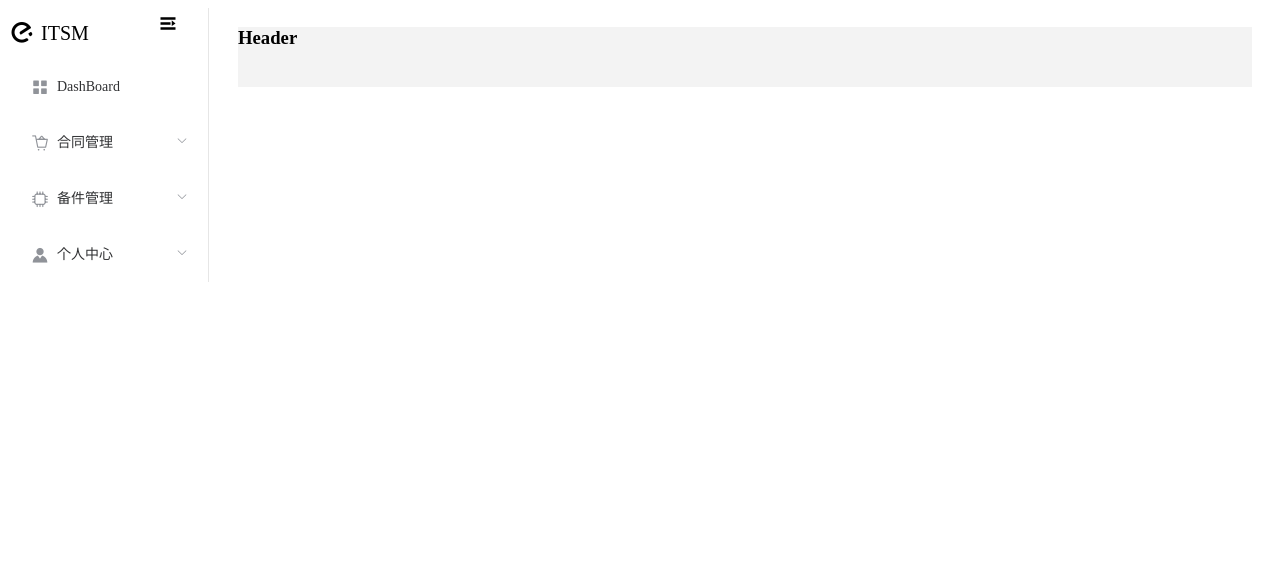
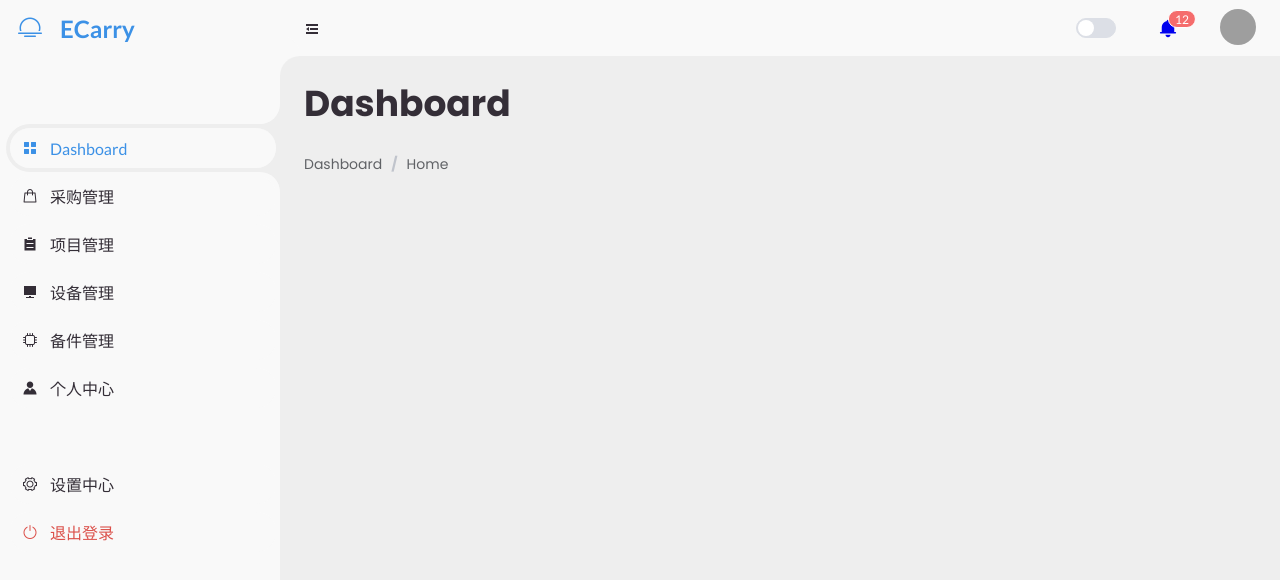
Before and after one commit to ECarry/itsm_admin, a Vue app in the folder frontend/: page / in a window 1280 px wide. Shown: the top 580 px of the page. Built offline with nearby package versions, Linux system fonts and the light colour scheme; grey boxes are pictures that could not be loaded.

Commit message:
rewrite layouts

```diff
--- a/frontend/src/layouts/components/Aside.vue
+++ b/frontend/src/layouts/components/Aside.vue
@@ -1,103 +1,97 @@
 <template>
-  <div class="aside-container">
-    <el-menu
-      default-active="1-4-1"
-      class="el-menu-vertical-demo"
-      :collapse="isCollapse"
-      router
-    >
-      <div class="logo-container">
-        <div class="logo">
-          <i class="el-icon-eleme"></i>
-          <div class="logo-name">ITSM</div>
-        </div>
-        <i id="btn" class="el-icon-s-unfold" @click="handleCollapse"></i>
-      </div>
-
-      <el-menu-item index="/">
-        <i class="el-icon-menu"></i>
-        <span slot="title">DashBoard</span>
-      </el-menu-item>
-
-      <el-submenu index="contract">
-        <template slot="title">
-          <i class="el-icon-shopping-cart-full"></i>
-          <span slot="title">合同管理</span>
-        </template>
-        <el-menu-item index="/contract">所有合同</el-menu-item>
-        <el-menu-item index="/server">维保设备</el-menu-item>
-      </el-submenu>
-
-      <el-submenu index="product">
-        <template slot="title">
-          <i class="el-icon-cpu"></i>
-          <span slot="title">备件管理</span>
-        </template>
-        <el-menu-item index="/product">型号管理</el-menu-item>
-        <el-menu-item index="/spare">所有备件</el-menu-item>
-      </el-submenu>
-
-      <el-submenu index="user">
-        <template slot="title">
-          <i class="el-icon-s-custom"></i>
-          <span slot="title">个人中心</span>
-        </template>
-        <el-menu-item index="/user">我的信息</el-menu-item>
-      </el-submenu>
-    </el-menu>
-  </div>
+ <div>
+   <!--   LOGO  -->
+   <div class="logo">
+     <a href="#">
+       <i class="el-icon-sunset"></i>
+       <span class="text">ECarry</span>
+     </a>
+   </div>
+   <div class="menu">
+     <!--   TOP MENU-->
+     <ul class="menu top">
+       <li @click="changeActive(1)" :class="{ active: isActive === 1 }">
+         <router-link to="/">
+           <a href="#">
+             <i class="el-icon-menu"></i>
+             <span>Dashboard</span>
+           </a>
+         </router-link>
+       </li>
+       <li @click="changeActive(2)" :class="{ active: isActive === 2 }">
+         <a href="#">
+           <i class="el-icon-goods"></i>
+           <span>采购管理</span>
+         </a>
+       </li>
+       <li @click="changeActive(3)" :class="{ active: isActive === 3 }">
+         <router-link to="/contract">
+           <a href="#">
+             <i class="el-icon-s-order"></i>
+             <span>项目管理</span>
+           </a>
+         </router-link>
+       </li>
+       <li @click="changeActive(4)" :class="{ active: isActive === 4 }">
+         <router-link to="/server">
+           <a href="#">
+             <i class="el-icon-s-platform"></i>
+             <span>设备管理</span>
+           </a>
+         </router-link>
+       </li>
+       <li @click="changeActive(5)" :class="{ active: isActive === 5 }">
+         <router-link to="/spare">
+           <a href="#">
+             <i class="el-icon-cpu"></i>
+             <span>备件管理</span>
+           </a>
+         </router-link>
+       </li>
+       <li @click="changeActive(6)" :class="{ active: isActive === 6 }">
+         <router-link to="/user">
+           <a href="#">
+             <i class="el-icon-s-custom"></i>
+             <span>个人中心</span>
+           </a>
+         </router-link>
+       </li>
+     </ul>
+     <!--    BOTTOM MENU-->
+     <ul class="menu">
+       <li>
+         <a href="#">
+           <i class="el-icon-setting"></i>
+           <span>设置中心</span>
+         </a>
+       </li>
+       <li>
+         <router-link to="/login">
+           <a href="#" class="logout">
+             <i class="el-icon-switch-button"></i>
+             <span>退出登录</span>
+           </a>
+         </router-link>
+       </li>
+     </ul>
+   </div>
+ </div>
 </template>
 <script>
 export default {
   name: 'Aside',
   data () {
     return {
-      isCollapse: false
+      isActive: 1
     }
   },
   methods: {
-    handleCollapse () {
-      console.log('click')
-      this.isCollapse = !this.isCollapse
+    changeActive (i) {
+      this.isActive = i
     }
   }
 }
 </script>
 <style>
-.aside-container {
-  display: flex;
-  align-items: center;
-}
-.el-menu-vertical-demo:not(.el-menu--collapse) {
-  width: 200px;
-  height: 100%;
-}
-.logo-container {
-  display: flex;
-  align-items: center;
-  justify-content: center;
-}
-.logo-container .logo {
-  display: flex;
-  height: 50px;
-  width: 100%;
-  align-items: center;
-}
 
-.logo-container .logo i {
-  font-size: 28px;
-  margin-right: 5px;
-}
-
-.logo-container .logo .logo-name {
-  font-size: 20px;
-}
-
-.logo-container #btn {
-  position: absolute;
-  top: 6px;
-  font-size: 20px;
-  text-align: center;
-  left: 150px;
-}
 </style>
--- a/frontend/src/layouts/components/Header.vue
+++ b/frontend/src/layouts/components/Header.vue
@@ -1,17 +1,40 @@
 <template>
-    <div class="header">
-        <h1>Header</h1>
-    </div>
+    <nav>
+      <div class="left-btn">
+      <i @click="changeMenu" v-if="isHide" class="el-icon-s-unfold btn"></i>
+      <i @click="changeMenu" v-else class="el-icon-s-fold btn"></i>
+      </div>
+      <div class="right-content">
+      <el-switch v-model="isDark"></el-switch>
+      <a href="#" class="notification">
+        <el-badge :value="messages" class="item">
+          <i class="el-icon-message-solid"></i>
+        </el-badge>
+      </a>
+      <a href="#" class="profile">
+        <img src="../../assets/people.jpg" alt="">
+      </a>
+      </div>
+    </nav>
 </template>
 <script>
 export default {
-    name: 'Header'
+  name: 'Header',
+  props: ['isHide'],
+  data () {
+    return {
+      isDark: false,
+      messages: 12
+    }
+  },
+  methods: {
+    changeMenu () {
+      // 点击切换按钮,改变父组件属性 isHide
+      this.$emit('changHide')
+    }
+  }
 }
 </script>
 <style>
-.header {
-    height: 60px;
-    width: 100%;
-    background-color: rgb(243, 243, 243);
-}
+
 </style>
--- a/frontend/src/layouts/components/Main.vue
+++ b/frontend/src/layouts/components/Main.vue
@@ -1,13 +1,22 @@
 <template>
-    <div>
-      <router-view/>
+    <div class="main">
+      <div class="head-title">
+        <h1>Dashboard</h1>
+        <el-breadcrumb separator="/">
+          <el-breadcrumb-item>Dashboard</el-breadcrumb-item>
+          <el-breadcrumb-item>Home</el-breadcrumb-item>
+        </el-breadcrumb>
+      </div>
+      <div class="app-main">
+        <router-view/>
+      </div>
     </div>
 </template>
 <script>
 export default {
-    name: 'Main'
+  name: 'Main'
 }
 </script>
-<style lang="">
+<style>
 
 </style>
--- a/frontend/src/layouts/index.vue
+++ b/frontend/src/layouts/index.vue
@@ -1,17 +1,18 @@
 <template>
-  <el-container>
-    <el-aside width="210px">
-        <Aside/>
-    </el-aside>
-    <el-container>
-      <el-header>
-          <Header/>
-      </el-header>
-      <el-main>
-          <Main/>
-      </el-main>
-    </el-container>
-  </el-container>
+  <div class="container">
+    <!-- SIDEBAR -->
+    <section id="sidebar" :class="{hide:isHide}">
+      <Aside/>
+    </section>
+    <!-- SIDEBAR -->
+
+    <!--    CONTENT-->
+    <section id="content">
+      <Header :isHide="isHide" @changHide="changeHide" class="header"/>
+      <Main/>
+    </section>
+    <!--    CONTENT-->
+  </div>
 </template>
 <script>
 import Aside from './components/Aside.vue'
@@ -20,12 +21,23 @@ import Main from './components/Main.vue'
 
 export default {
   name: 'Home',
+  data () {
+    return {
+      isHide: false
+    }
+  },
   components: {
     Aside,
     Header,
     Main
+  },
+  methods: {
+    changeHide () {
+      this.isHide = !this.isHide
+    }
   }
 }
 </script>
 <style>
+
 </style>
--- a/frontend/src/main.js
+++ b/frontend/src/main.js
@@ -3,13 +3,15 @@ import App from './App.vue'
 import router from './router'
 import store from './store'
 import ElementUI from 'element-ui'
+import './style/reset.css'
+import './style/style.css'
 import 'element-ui/lib/theme-chalk/index.css'
 
 Vue.config.productionTip = false
 
 Vue.use(ElementUI)
 
-
+// eslint-disable-next-line no-new
 new Vue({
   el: '#app',
   router,
--- /dev/null
+++ b/frontend/src/style/reset.css
@@ -0,0 +1,13 @@
+* {
+  margin: 0;
+  padding: 0;
+  box-sizing: border-box;
+}
+
+a {
+  text-decoration: none;
+}
+
+li {
+  list-style: none;
+}
--- /dev/null
+++ b/frontend/src/style/style.css
@@ -0,0 +1,240 @@
+@import url('https://fonts.googleapis.com/css2?family=Lato:wght@400;700&family=Poppins:wght@400;500;600;700&display=swap');
+
+
+:root {
+  --poppins: 'Poppins', sans-serif;
+  --lato: 'Lato', sans-serif;
+
+  --light: #F9F9F9;
+  --blue: #3C91E6;
+  --light-blue: #CFE8FF;
+  --grey: #eee;
+  --dark-grey: #AAAAAA;
+  --dark: #342E37;
+  --red: #DB504A;
+  --yellow: #FFCE26;
+  --light-yellow: #FFF2C6;
+  --orange: #FD7238;
+  --light-orange: #FFE0D3;
+}
+
+html {
+  overflow-x: hidden;
+}
+
+body {
+  background: var(--grey);
+  overflow-x: hidden;
+}
+
+/* SIDEBAR */
+#sidebar {
+  position: fixed;
+  top: 0;
+  left: 0;
+  width: 280px;
+  height: 100%;
+  background: var(--light);
+  z-index: 2000;
+  font-family: var(--lato);
+  transition: .3s ease;
+  overflow-x: hidden;
+}
+
+#sidebar.hide {
+  width: 60px;
+}
+
+#sidebar .logo a {
+  font-size: 24px;
+  font-weight: 700;
+  height: 56px;
+  display: flex;
+  align-items: center;
+  color: var(--blue);
+  position: sticky;
+  top: 0;
+  left: 0;
+  background: var(--light);
+  z-index: 500;
+  padding-bottom: 20px;
+  box-sizing: content-box;
+}
+
+#sidebar .logo i {
+  min-width: 60px;
+  display: flex;
+  justify-content: center;
+}
+
+#sidebar .menu {
+  width: 100%;
+  margin-top: 48px;
+}
+
+#sidebar .menu li {
+  height: 48px;
+  background: transparent;
+  margin-left: 6px;
+  border-radius: 48px 0 0 48px;
+  padding: 4px;
+}
+
+#sidebar .menu li.active {
+  background: var(--grey);
+  position: relative;
+}
+
+#sidebar .menu li.active::before {
+  content: '';
+  position: absolute;
+  width: 40px;
+  height: 40px;
+  border-radius: 50%;
+  top: -40px;
+  right: 0;
+  box-shadow: 20px 20px 0 var(--grey);
+  z-index: -1;
+}
+
+#sidebar .menu li.active::after {
+  content: '';
+  position: absolute;
+  width: 40px;
+  height: 40px;
+  border-radius: 50%;
+  bottom: -40px;
+  right: 0;
+  box-shadow: 20px -20px 0 var(--grey);
+  z-index: -1;
+}
+
+#sidebar .menu li a {
+  width: 100%;
+  height: 100%;
+  background: var(--light);
+  display: flex;
+  align-items: center;
+  border-radius: 48px;
+  font-size: 16px;
+  color: var(--dark);
+  white-space: nowrap;
+  overflow-x: hidden;
+}
+
+#sidebar .menu.top li.active a {
+  color: var(--blue);
+}
+
+#sidebar.hide .menu li a {
+  width: calc(48px - (4px * 2));
+  transition: width .3s ease;
+}
+
+#sidebar .menu.top li a:hover {
+  color: var(--blue);
+}
+
+#sidebar .menu li a.logout {
+  color: var(--red);
+}
+
+#sidebar .menu li a i {
+  min-width: calc(60px  - ((4px + 6px) * 2));
+  display: flex;
+  justify-content: center;
+}
+/* SIDEBAR */
+
+/* CONTENT */
+#content {
+  position: relative;
+  width: calc(100% - 280px);
+  left: 280px;
+  transition: .3s ease;
+}
+#sidebar.hide ~ #content {
+  width: calc(100% - 60px);
+  left: 60px;
+}
+/* CONTENT */
+
+/* HEADER */
+#content nav {
+  height: 56px;
+  background: var(--light);
+  padding: 0 24px;
+  display: flex;
+  justify-content: space-between;
+  align-items: center;
+  grid-gap: 24px;
+  font-family: var(--lato);
+  position: sticky;
+  top: 0;
+  left: 0;
+  z-index: 1000;
+}
+
+#content .header::before {
+  content: '';
+  position: absolute;
+  width: 40px;
+  height: 40px;
+  bottom: -40px;
+  left: 0;
+  border-radius: 50%;
+  box-shadow: -20px -20px 0 var(--light);
+}
+
+#content .btn {
+  cursor: pointer;
+  color: var(--dark);
+}
+
+#content .right-content {
+  display: flex;
+  align-items: center;
+  width: 180px;
+  justify-content: space-between;
+}
+
+#content nav .el-icon-message-solid {
+  font-size: 20px;
+}
+
+#content nav .profile img {
+  width: 36px;
+  height: 36px;
+  object-fit: cover;
+  border-radius: 50%;
+}
+/* HEADER */
+
+
+/*  MAIN  */
+#content .main {
+  width: 100%;
+  font-family: var(--poppins);
+  padding: 20px 24px;
+  max-height: calc(100vh - 56px);
+  overflow-y: auto;
+}
+
+#content .main .head-title {
+  display: flex;
+  flex-direction: column;
+  grid-gap: 16px;
+  flex-wrap: wrap;
+}
+
+#content .main .head-title h1 {
+  font-size: 36px;
+  font-weight: 700;
+  margin-bottom: 10px;
+  color: var(--dark);
+}
+
+#content .app-main {
+  margin-top: 36px;
+}
+/*  MAIN  */
```
Also changed, not shown: frontend/src/views/contract/contracts/index.vue (+109 -47 lines).
